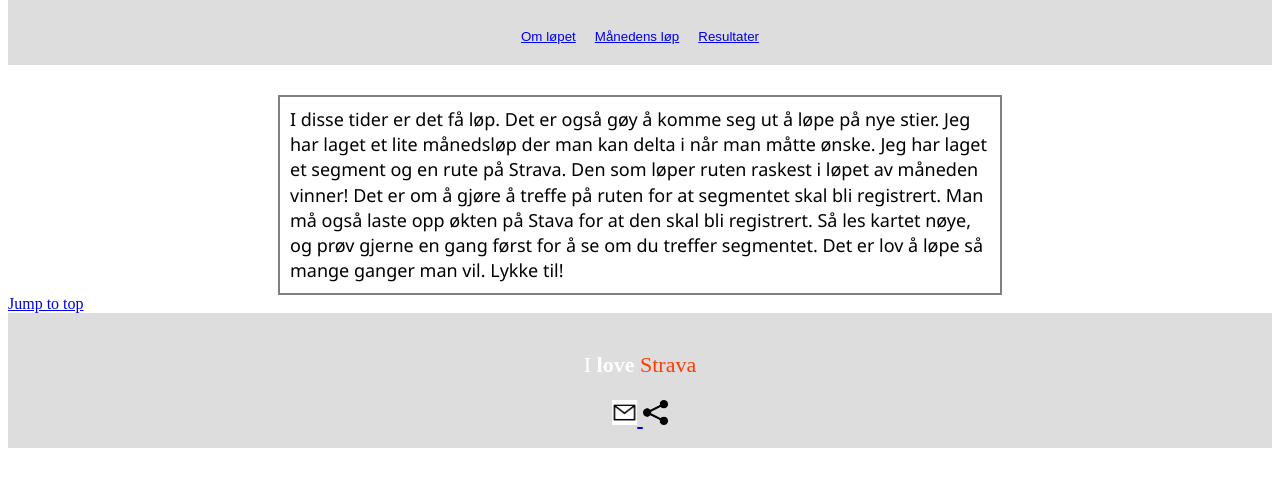
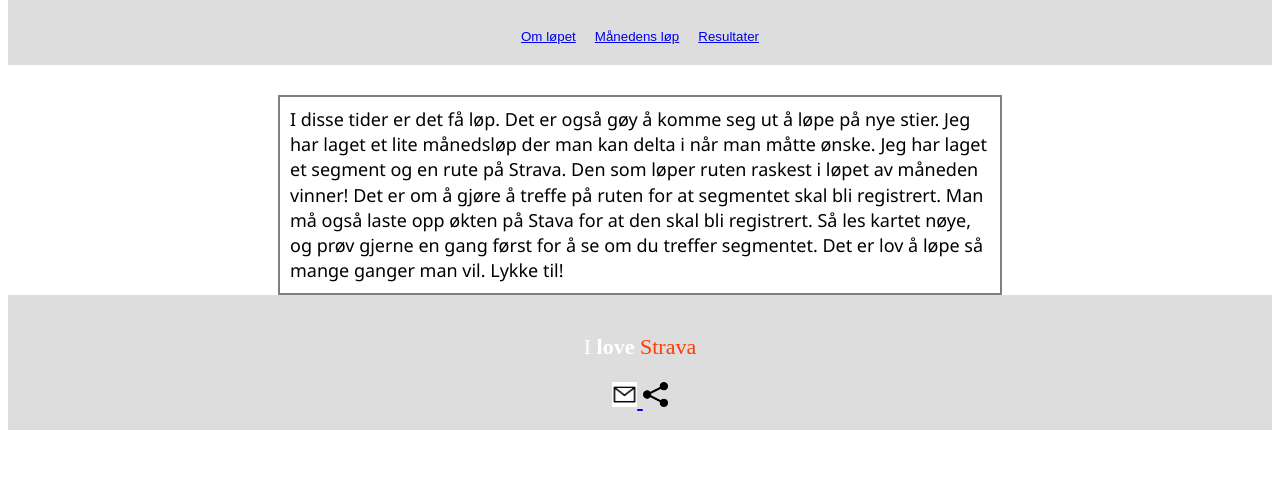
Before and after one commit to mortensebastian/stravalop, a plain HTML site: page index.html in a window 1280 px wide. Shown: the part 148-634 px from the top of the page. Drawn offline with Linux system fonts and the light colour scheme.

Commit message:
Update index.html

```diff
--- a/index.html
+++ b/index.html
@@ -36,9 +36,6 @@
       man vil. Lykke til!
     </div>
 
-      <a href="#">Jump to top</a>
-    </div>
-
     <div class="buttom">
       <p>I <strong>love</strong> <em>Strava</em></p>
       <div class="share">
```
